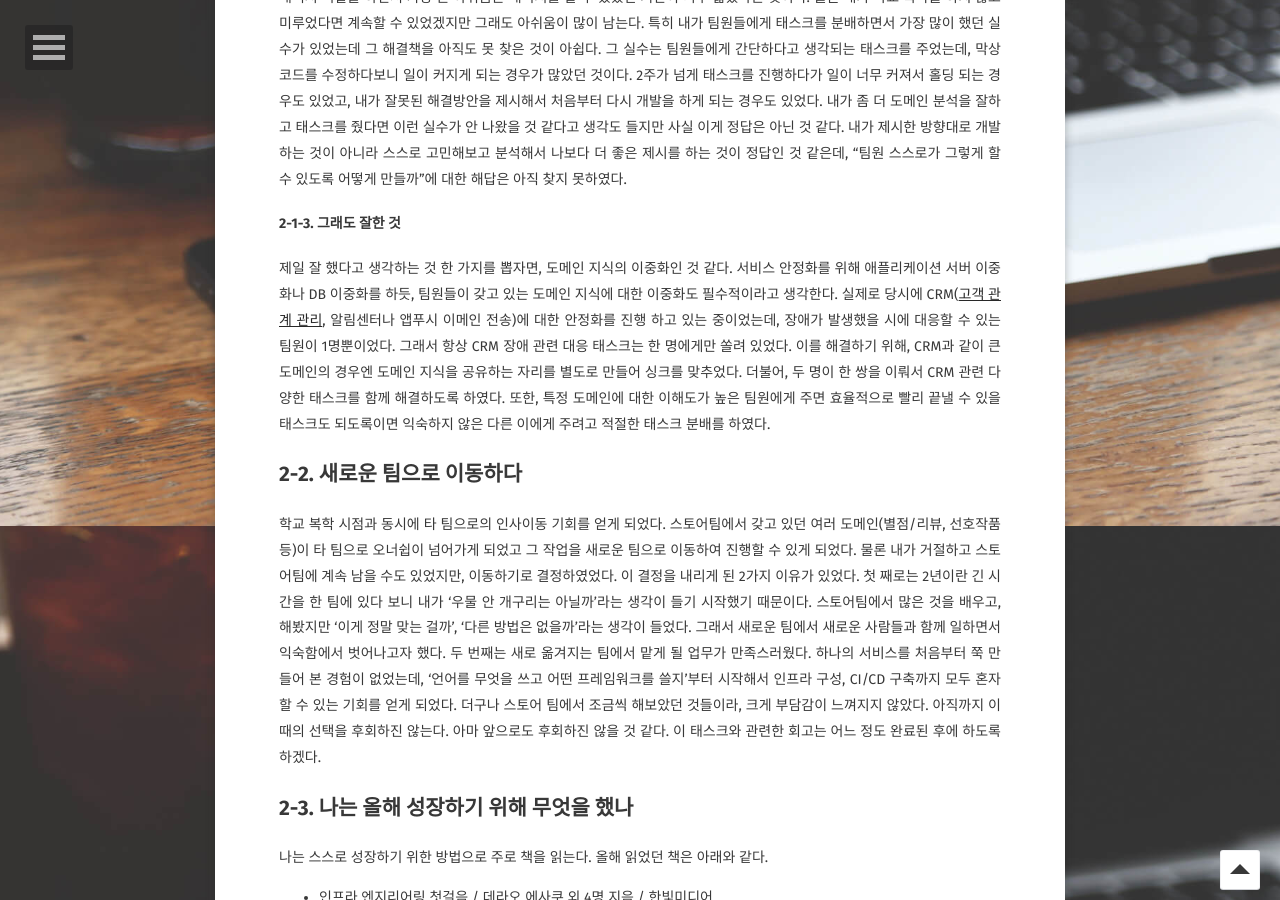
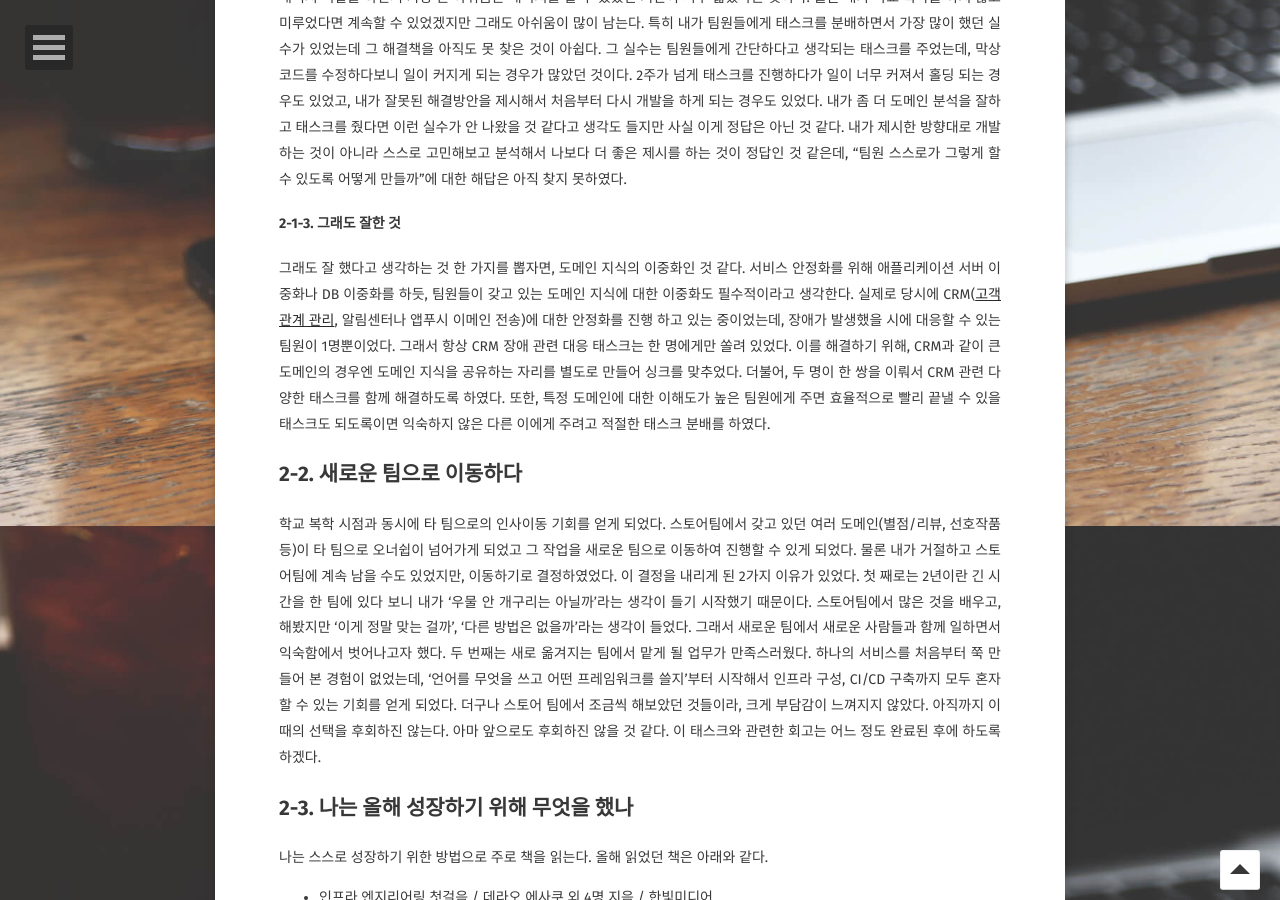
Before and after one commit to ryandev421/ryanpark91.github.io, a Jekyll site: the page built from _posts/development/2018-12-31-look-back-2018.md, in a window 1280 px wide and 900 px high, scrolled down 1274 px. Built offline with Jekyll 4.4.1, drawn with Linux system fonts in a browser that asks for light colours; some web fonts are replaced.

Commit message:
제일 -> 그래도 : 제목과 통일

```diff
--- a/_posts/development/2018-12-31-look-back-2018.md
+++ b/_posts/development/2018-12-31-look-back-2018.md
@@ -48,7 +48,7 @@ category: development
 
 #### 2-1-3. 그래도 잘한 것
 
-제일 잘 했다고 생각하는 것 한 가지를 뽑자면, 도메인 지식의 이중화인 것 같다. 서비스 안정화를 위해 애플리케이션 서버 이중화나 DB 이중화를 하듯, 팀원들이 갖고 있는 도메인 지식에 대한 이중화도 필수적이라고 생각한다.
+그래도 잘 했다고 생각하는 것 한 가지를 뽑자면, 도메인 지식의 이중화인 것 같다. 서비스 안정화를 위해 애플리케이션 서버 이중화나 DB 이중화를 하듯, 팀원들이 갖고 있는 도메인 지식에 대한 이중화도 필수적이라고 생각한다.
 실제로 당시에 CRM([고객 관계 관리](https://ko.wikipedia.org/wiki/%EA%B3%A0%EA%B0%9D_%EA%B4%80%EA%B3%84_%EA%B4%80%EB%A6%AC), 알림센터나 앱푸시 이메인 전송)에 대한 안정화를 진행 하고 있는 중이었는데,
 장애가 발생했을 시에 대응할 수 있는 팀원이 1명뿐이었다. 그래서 항상 CRM 장애 관련 대응 태스크는 한 명에게만 쏠려 있었다.
 이를 해결하기 위해, CRM과 같이 큰 도메인의 경우엔 도메인 지식을 공유하는 자리를 별도로 만들어 싱크를 맞추었다. 더불어, 두 명이 한 쌍을 이뤄서 CRM 관련 다양한 태스크를 함께 해결하도록 하였다.
```
